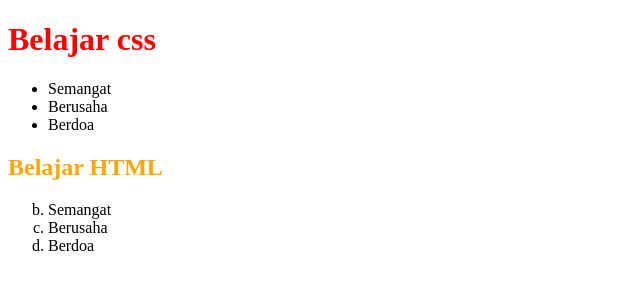
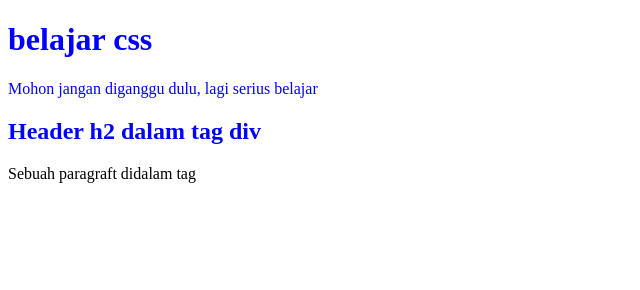
Before and after one commit to MdA317/Learning-CSS---Ebook-, a plain HTML site: page 2_ Csss Selector/index.html in a window 1280 px wide. Shown: the whole page, without its empty margins (0-640 px from the left). Drawn offline with Linux system fonts and the light colour scheme.

Commit message:
Menmabahkan atribute selector dan group selector

```diff
--- a/2_ Csss Selector/index.html
+++ b/2_ Csss Selector/index.html
@@ -53,18 +53,72 @@
     <!-- || CLASS SELECTOR || -->
     <!-- tanda di HTML menggunakan class = "<nama class>" . dan di css menggunakan < . > titik-->
 
-    <h1 class="h1-css">Belajar css</h1>
+    <!-- <h1 class="h1-css">Belajar css</h1>
     <ul>
-      <li>Semangat</li>
-      <li>Berusaha</li>
-      <li>Berdoa</li>
+      <li class="li1-css">Semangat</li>
+      <li class="li2-css">Berusaha</li>
+      <li class="li3-css">Berdoa</li>
     </ul>
 
     <h2 class="h1-html">Belajar HTML</h2>
     <ol type="a" start="2">
-      <li>Semangat</li>
-      <li>Berusaha</li>
-      <li>Berdoa</li>
+      <li class="li1-html">Semangat</li>
+      <li class="li2-html">Berusaha</li>
+      <li class="li3-html">Berdoa</li>
     </ol>
+
+    <h2>daftar nama</h2>
+    <ul>
+      <li class="jana">ujang jana</li>
+    </ul> -->
+
+    <!-- || SELECTOR ID || -->
+    <!-- Tanda di HTML menggunakan id = "<nama selector>" -->
+    <!-- Tanda di CSS menggunakan # pagar -->
+
+    <!-- <h1 id="h1-minuman">Minuman</h1>
+    <ol type="a">
+      <li id="li1-minuman">Jus Jeruk</li>
+      <li id="li2-minuman">Fanta</li>
+      <li id="li3-minuman">Coca=Cola</li>
+      <li id="li4-minuman">Jus Jambu</li>
+    </ol>
+
+    <h1>Makanan</h1>
+    <ul type="circle">
+      <li>Nasi Goreng</li>
+      <li>Ayam Bakar</li>
+      <li>Sop Iga</li>
+      <li>Ayam Teriyaki</li>
+    </ul> -->
+
+    <!-- ATRIBUT SELECTOR -->
+    <!-- Atribute selector adalah selector CSS yg dipakai untuk mencari tag HTML, berdasarkan ada atau tidaknya sebuah atribut -->
+    <!-- dengan menggunakan tanda :
+        1. kurung siku []
+        2. tag [] //untuk mencari seluruh element yg ada didalam tag
+        3. [title="nama titile"] // utk nama yg spesifik
+        4. [title*="ba"] // untuk mencari kata yg menggandung
+        5. [title=="kota"] // mencari seluruh atribut title yg mengandung kata "Kota"
+    -->
+
+    <!-- <h2>Beljar CSS</h2>
+    <ul>
+      <li>Kota Padang</li>
+      <li title="kota bandung">Kota Bandung</li>
+      <li title="kota surabaya"><a href="#"></a>Kota Surabaya</li>
+      <li title="kota medan"><a href="#"></a>Kota Medan</li>
+      <li><a href="#">Kota Jakarta</a></li>
+      <li title="kota makassar"><a href="#"></a>Kota Makassar</li>
+    </ul> -->
+
+    <!-- || GROUP SELECTOR || -->
+    <!-- sebenarnya bukanlah selector murni, tapi hanya sebutan untuk cara menggabungkan beberapa selector ke dalam satu perintah -->
+    <h1 class="h1-css">belajar css</h1>
+    <p title="paragraf">Mohon jangan diganggu dulu, lagi serius belajar</p>
+    <div>
+      <h2 id="h2-header">Header h2 dalam tag div</h2>
+      <p>Sebuah paragraft didalam tag</p>
+    </div>
   </body>
 </html>
--- a/2_ Csss Selector/style1.css
+++ b/2_ Csss Selector/style1.css
@@ -1,9 +1,65 @@
 /* CLASS SELECTOR */
 
-.h1-css {
+/* .h1-css {
   color: red;
 }
 
 .h1-html {
   color: orange;
 }
+
+.li1-css {
+  color: aquamarine;
+}
+.li2-css {
+  color: bisque;
+}
+.li3-css {
+  color: blue;
+}
+
+.li1-html {
+  color: darkcyan;
+}
+.li2-html {
+  color: red;
+}
+.li3-html {
+  color: darkgoldenrod;
+} */
+
+/* SELECTOR ID */
+
+/* #h1-minuman {
+  color: red;
+}
+
+#li1-minuman {
+  color: salmon;
+}
+#li2-minuman {
+  color: pink;
+}
+#li3-minuman {
+  color: coral;
+}
+#li4-minuman {
+  color: goldenrod;
+} */
+
+/* SELECTOR ATRIBUTE */
+
+/* [href] {
+  color: chocolate;
+} */
+/* [title="kota bandung"],
+[title="kota makassar"] {
+  color: green;
+} */
+
+/* GROUP SELECTOR */
+.h1-css,
+#h2-header,
+[title="paragraf"] {
+  color: blue;
+}
```
